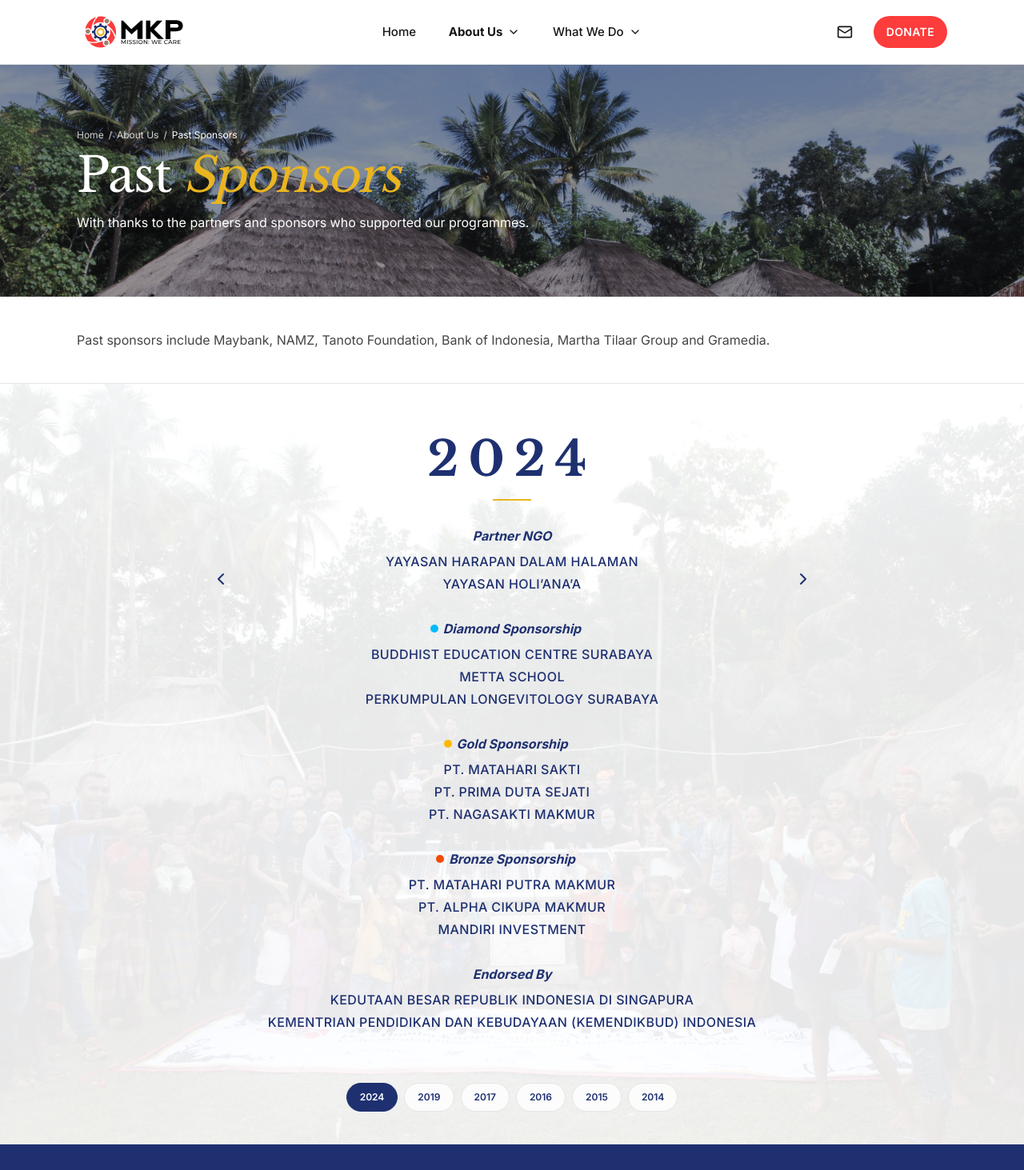
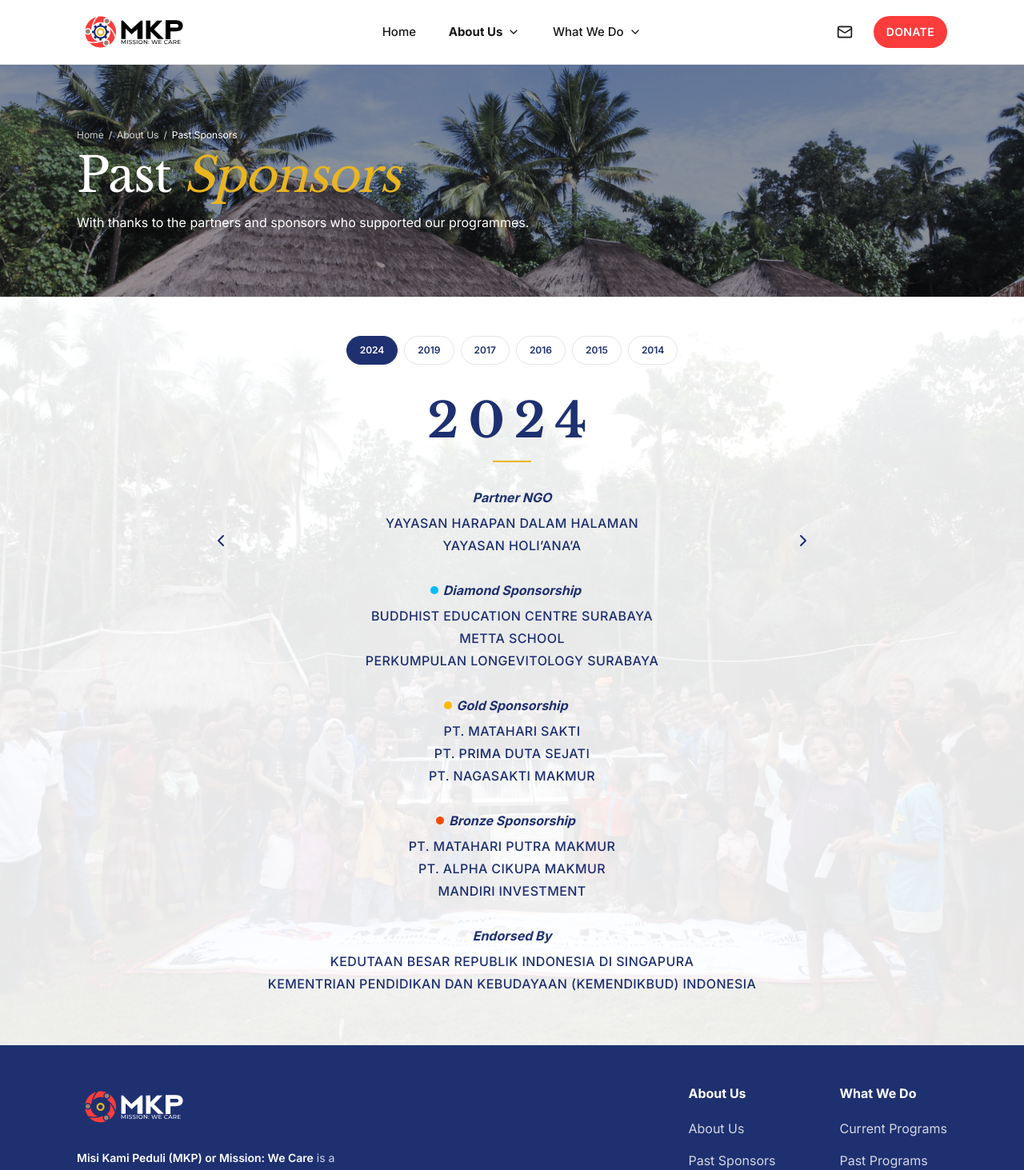
Before and after one commit to MisiKamiPeduli/mkp-website, a Next.js app: page /about/past-sponsors in a window 1280 px wide. Shown: the top 1463 px of the page at 80% size. Built offline with nearby package versions, Linux system fonts and the light colour scheme.

Commit message:
Move past sponsors year buttons to the top and remove extra notes

```diff
--- a/src/app/about/past-sponsors/_components/sponsor-archive.tsx
+++ b/src/app/about/past-sponsors/_components/sponsor-archive.tsx
@@ -16,7 +16,7 @@ const tierColors: Record<string, string> = {
   "Sub-Bronze": "bg-orange-800",
 };
 
-function Group({ label, names, note, tier }: { label: string; names: string[]; note?: string; tier?: string }) {
+function Group({ label, names, tier }: { label: string; names: string[]; tier?: string }) {
   return (
     <section>
       <h4 className="relative inline-block font-sans text-base font-bold italic text-secondary-text">
@@ -26,7 +26,6 @@ function Group({ label, names, note, tier }: { label: string; names: string[]; n
       <ul className="mt-2 space-y-1">
         {names.map((name) => <li key={name} className="text-sm font-medium uppercase leading-6 tracking-wide text-secondary-text sm:text-base">{name}</li>)}
       </ul>
-      {note && <p className="mt-2 text-xs normal-case leading-5 text-muted-foreground">{note}</p>}
     </section>
   );
 }
@@ -40,7 +39,13 @@ export function SponsorArchive({ years }: { years: SponsorYear[] }) {
       <Image src="/images/sponsors/slides-bg.jpg" alt="" fill sizes="100vw" className="-z-20 object-cover" />
       <div aria-hidden className="absolute inset-0 -z-10 bg-background/90" />
       <SiteContainer>
-        <div className="mx-auto flex max-w-3xl items-start gap-2 py-12 sm:gap-6 sm:py-16">
+        <div role="group" aria-label="Choose a year" className="flex flex-wrap justify-center gap-2 pt-10 sm:pt-12">
+          {years.map((year, i) => (
+            <button key={year.year} type="button" onClick={() => setIndex(i)} aria-current={i === index} className={`min-h-9 rounded-full border px-4 text-xs font-semibold transition-colors focus-visible:outline-2 focus-visible:outline-offset-2 focus-visible:outline-ring ${i === index ? "border-secondary bg-secondary text-secondary-foreground" : "border-border bg-background/80 text-secondary-text hover:border-secondary"}`}>{year.year}</button>
+          ))}
+        </div>
+
+        <div className="mx-auto flex max-w-3xl items-start gap-2 pb-12 pt-8 sm:gap-6 sm:pb-16 sm:pt-10">
           <button type="button" onClick={() => go(index - 1)} aria-label={`Previous year, ${years[(index - 1 + years.length) % years.length].year}`} className="mt-40 shrink-0 rounded-full p-2 text-secondary-text transition-colors hover:bg-background focus-visible:outline-2 focus-visible:outline-ring"><ChevronLeft aria-hidden className="size-6" /></button>
 
           <div className="min-w-0 flex-1 text-center" aria-live="polite">
@@ -49,7 +54,7 @@ export function SponsorArchive({ years }: { years: SponsorYear[] }) {
                 <h3 className="text-5xl font-bold tracking-[0.2em] text-secondary-text sm:text-6xl">{year.year}</h3>
                 <div aria-hidden className="mx-auto mt-5 h-0.5 w-12 bg-accent" />
                 <div className="mt-8 space-y-8">
-                  <Group label="Partner NGO" names={year.partners} note={year.partnerNote} />
+                  <Group label="Partner NGO" names={year.partners} />
                   {year.tiers.map((tier) => <Group key={tier.name} label={`${tier.name} Sponsorship`} names={tier.sponsors} tier={tier.name} />)}
                   <Group label="Endorsed By" names={year.endorsements} />
                 </div>
@@ -59,12 +64,6 @@ export function SponsorArchive({ years }: { years: SponsorYear[] }) {
 
           <button type="button" onClick={() => go(index + 1)} aria-label={`Next year, ${years[(index + 1) % years.length].year}`} className="mt-40 shrink-0 rounded-full p-2 text-secondary-text transition-colors hover:bg-background focus-visible:outline-2 focus-visible:outline-ring"><ChevronRight aria-hidden className="size-6" /></button>
         </div>
-
-        <div role="group" aria-label="Choose a year" className="flex flex-wrap justify-center gap-2 pb-10">
-          {years.map((year, i) => (
-            <button key={year.year} type="button" onClick={() => setIndex(i)} aria-current={i === index} className={`min-h-9 rounded-full border px-4 text-xs font-semibold transition-colors focus-visible:outline-2 focus-visible:outline-offset-2 focus-visible:outline-ring ${i === index ? "border-secondary bg-secondary text-secondary-foreground" : "border-border bg-background/80 text-secondary-text hover:border-secondary"}`}>{year.year}</button>
-          ))}
-        </div>
       </SiteContainer>
     </section>
   );
--- a/src/app/about/past-sponsors/page.tsx
+++ b/src/app/about/past-sponsors/page.tsx
@@ -1,6 +1,5 @@
 import type { Metadata } from "next";
 import { PageHero } from "@/components/layout/page-hero";
-import { SiteContainer } from "@/components/layout/site-container";
 import { pastSponsors } from "@/lib/sponsors";
 import { SponsorArchive } from "./_components/sponsor-archive";
 
@@ -19,12 +18,6 @@ export default function PastSponsorsPage() {
         imageSrc="/images/sponsors/hero.jpg"
       />
 
-      <SiteContainer>
-        <section aria-label="About our partners and sponsors" className="py-8 sm:py-10">
-          <p className="text-base leading-7 text-foreground/80">Past sponsors include Maybank, NAMZ, Tanoto Foundation, Bank of Indonesia, Martha Tilaar Group and Gramedia.</p>
-        </section>
-      </SiteContainer>
-
       <SponsorArchive years={pastSponsors} />
     </>
   );
--- a/src/lib/sponsors.ts
+++ b/src/lib/sponsors.ts
@@ -8,7 +8,6 @@ export type SponsorYear = {
   partners: string[];
   tiers: SponsorTier[];
   endorsements: string[];
-  partnerNote?: string;
 };
 
 // Historical recognition from every slide of the original Wix archive.
@@ -249,7 +248,6 @@ export const pastSponsors: SponsorYear[] = [
     ],
     "endorsements": [
       "Kedutaan Besar Republik Indonesia di Singapura"
-    ],
-    "partnerNote": "The original archive lists this partner only as “Foundation”."
+    ]
   }
 ];
```
Also changed, not shown: 1 other file (tests, documents, lock files or other folders).
